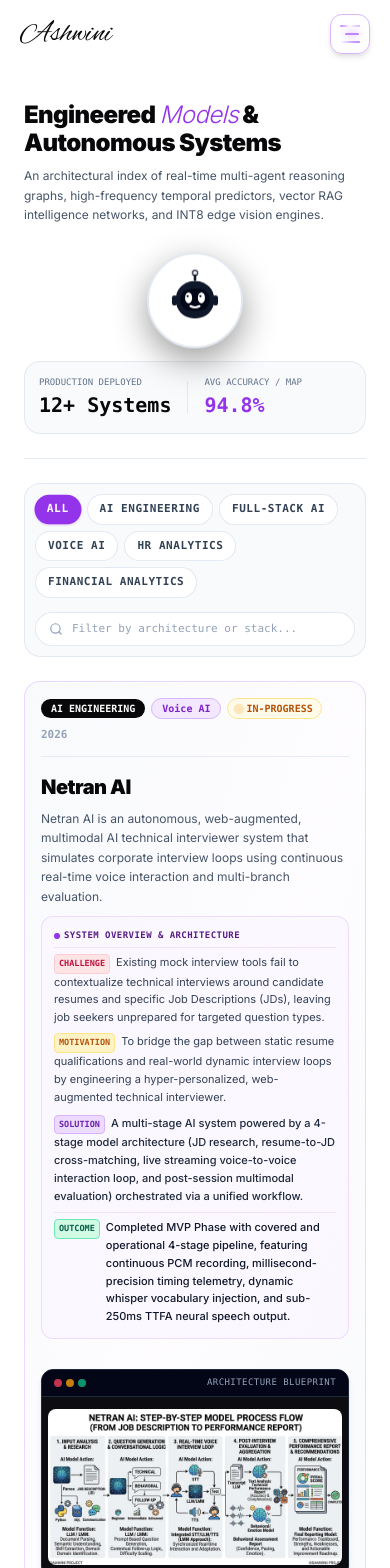
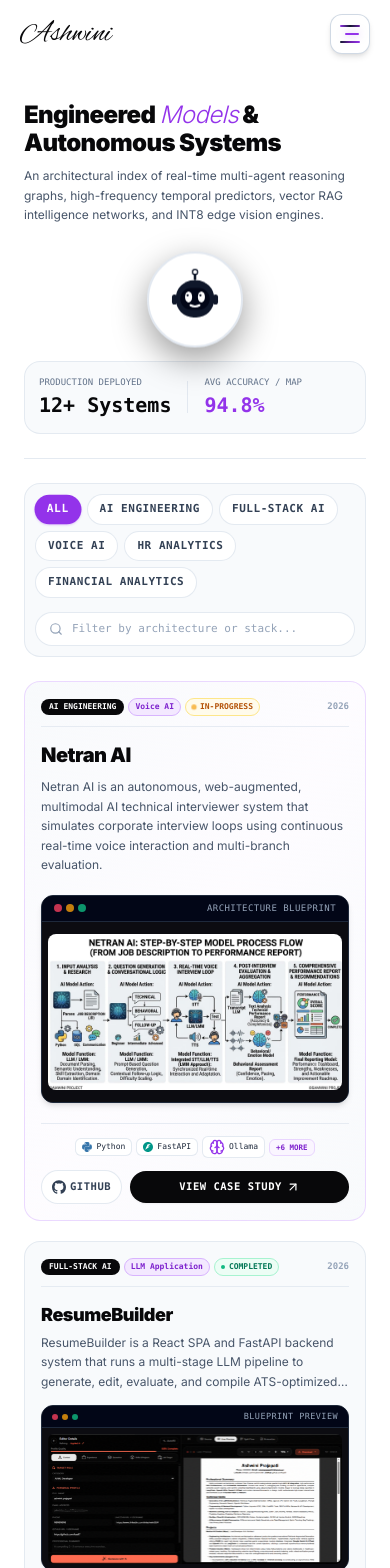
Before and after one commit to kaali7/Portfolio, a Next.js app: page /work in a window 390 px wide. Shown: the top 1568 px of the page. Built offline with nearby package versions, Linux system fonts and the light colour scheme.

Commit message:
feat: optimize mobile responsiveness for work catalog, about milestones, and navbar overlay

```diff
--- a/app/work/page.tsx
+++ b/app/work/page.tsx
@@ -199,36 +199,36 @@ export default function WorkPage() {
                     } border hover:border-purple-500 hover:bg-white rounded-2xl sm:rounded-3xl p-4 sm:p-5 lg:p-6 flex flex-col justify-between shadow-xs hover:shadow-lg transition-all duration-300 group relative text-[#08080A]`}
                   >
                     <div>
-                      {/* Top Header info & Micro-Telemetry Badges */}
-                      <div className="flex flex-wrap items-center justify-between gap-2 pb-3 border-b border-slate-200/80 mb-4">
-                        <div className="flex flex-wrap items-center gap-1.5">
-                          <span className="text-[10px] font-mono font-bold text-white bg-[#08080A] px-2.5 py-0.5 rounded-full uppercase shadow-xs">
+                      {/* Top Header info & Micro-Telemetry Badges - Single Line on Mobile */}
+                      <div className="flex items-center justify-between gap-1 sm:gap-2 pb-2.5 sm:pb-3 border-b border-slate-200/80 mb-3.5 sm:mb-4 overflow-hidden">
+                        <div className="flex items-center gap-1 sm:gap-1.5 flex-nowrap min-w-0">
+                          <span className="text-[8px] sm:text-[10px] font-mono font-bold text-white bg-[#08080A] px-2 sm:px-2.5 py-0.5 rounded-full uppercase shadow-xs whitespace-nowrap flex-shrink-0">
                             {project.category}
                           </span>
                           {project.subcategory && (
-                            <span className="text-[10px] font-mono font-bold px-2.5 py-0.5 rounded-full text-purple-700 bg-purple-100 border border-purple-300">
+                            <span className="text-[8px] sm:text-[10px] font-mono font-bold px-1.5 sm:px-2.5 py-0.5 rounded-full text-purple-700 bg-purple-100 border border-purple-300 whitespace-nowrap flex-shrink-0">
                               {project.subcategory}
                             </span>
                           )}
                           {project.type && (
-                            <span className="text-[10px] font-mono font-medium px-2 py-0.5 rounded-full text-slate-600 bg-slate-100 border border-slate-200/90 hidden sm:inline-block">
+                            <span className="text-[8px] sm:text-[10px] font-mono font-medium px-1.5 sm:px-2 py-0.5 rounded-full text-slate-600 bg-slate-100 border border-slate-200/90 hidden sm:inline-block whitespace-nowrap flex-shrink-0">
                               {project.type}
                             </span>
                           )}
                           {project.status && (
-                            <span className={`text-[10px] font-mono font-bold px-2 py-0.5 rounded-full inline-flex items-center gap-1 ${
+                            <span className={`text-[8px] sm:text-[10px] font-mono font-bold px-1.5 sm:px-2 py-0.5 rounded-full inline-flex items-center gap-1 whitespace-nowrap flex-shrink-0 ${
                               project.status === "completed"
                                 ? "bg-emerald-50 text-emerald-700 border border-emerald-200"
                                 : "bg-amber-50 text-amber-700 border border-amber-200"
                             }`}>
-                              <span className={`w-1.5 h-1.5 rounded-full ${project.status === "completed" ? "bg-emerald-500 animate-pulse" : "bg-amber-500 animate-ping"}`} />
+                              <span className={`w-1 sm:w-1.5 h-1 sm:h-1.5 rounded-full ${project.status === "completed" ? "bg-emerald-500 animate-pulse" : "bg-amber-500 animate-ping"}`} />
                               <span className="uppercase">{project.status}</span>
                             </span>
                           )}
                         </div>
 
                         {project.year && (
-                          <span className="text-[11px] font-mono font-bold text-slate-400">
+                          <span className="text-[9px] sm:text-[11px] font-mono font-bold text-slate-400 whitespace-nowrap flex-shrink-0 ml-auto pl-1">
                             {project.year}
                           </span>
                         )}
@@ -246,9 +246,9 @@ export default function WorkPage() {
                               {project.card?.shortDescription}
                             </p>
 
-                            {/* System Overview Section - Exclusively for Netran AI Flagship Project */}
+                            {/* System Overview Section - Exclusively for Netran AI Flagship Project (Hidden on mobile phones) */}
                             {project.id === "netran-ai" && project.overview && (
-                              <div className="bg-purple-50/60 border border-purple-200/80 rounded-xl p-3 my-2.5 space-y-1.5 shadow-2xs">
+                              <div className="hidden lg:block bg-purple-50/60 border border-purple-200/80 rounded-xl p-3 my-2.5 space-y-1.5 shadow-2xs">
                                 <div className="flex items-center justify-between border-b border-purple-200/60 pb-1">
                                   <span className="text-[9px] font-mono font-bold uppercase tracking-wider text-purple-900 flex items-center gap-1">
                                     <span className="w-1.5 h-1.5 rounded-full bg-purple-600" />
@@ -364,8 +364,10 @@ export default function WorkPage() {
                     </div>
 
                     {/* Footer Tech Stack Chips & Action Links */}
-                    <div className="pt-3.5 border-t border-slate-200/80 flex flex-col sm:flex-row items-start sm:items-center justify-between gap-3 mt-1">
-                      <div className="flex flex-wrap gap-1 max-w-full">
+                    <div className="pt-3 sm:pt-3.5 border-t border-slate-200/80 flex flex-col sm:flex-row items-center sm:items-center justify-between gap-3 sm:gap-3 mt-1">
+                      <div className="w-full sm:w-auto flex justify-center sm:justify-start">
+                        {/* Desktop view (all tags) */}
+                        <div className="hidden sm:flex flex-wrap gap-1 max-w-full">
                           {(project.card?.tags || []).map((tag, tIdx) => (
                             <span
                               key={tIdx}
@@ -377,15 +379,34 @@ export default function WorkPage() {
                           ))}
                         </div>
 
+                        {/* Mobile view (top 3 tags + '+X MORE') */}
+                        <div className="flex sm:hidden flex-wrap gap-1 max-w-full items-center justify-center">
+                          {(project.card?.tags || []).slice(0, 3).map((tag, tIdx) => (
+                            <span
+                              key={tIdx}
+                              className="inline-flex items-center gap-1 text-[8px] font-mono text-slate-800 bg-white border border-slate-200/90 px-1.5 py-0.5 rounded-md font-medium shadow-2xs"
+                            >
+                              <TechIcon name={tag} className="w-2.5 h-2.5 flex-shrink-0 text-purple-600" />
+                              <span>{tag}</span>
+                            </span>
+                          ))}
+                          {(project.card?.tags || []).length > 3 && (
+                            <span className="inline-flex items-center text-[7.5px] font-mono font-bold text-purple-700 bg-purple-50 border border-purple-200 px-1.5 py-0.5 rounded-md">
+                              +{(project.card?.tags || []).length - 3} MORE
+                            </span>
+                          )}
+                        </div>
+                      </div>
+
                       {isFeatured ? (
-                        /* Horizontal action button layout for Featured / Netran AI card */
-                        <div className="flex items-center gap-2 flex-shrink-0 self-end sm:self-auto">
+                        /* Horizontal action button layout for Featured / Netran AI card (Centered on Mobile) */
+                        <div className="flex items-center justify-center sm:justify-start gap-2 flex-shrink-0 w-full sm:w-auto">
                           {cleanGithubUrl && (
                             <a
                               href={cleanGithubUrl}
                               target="_blank"
                               rel="noreferrer"
-                              className="px-3.5 py-2 bg-white hover:bg-[#08080A] text-slate-700 hover:text-white border border-slate-200/90 rounded-full text-xs font-mono font-bold tracking-wider transition-all duration-200 flex items-center gap-1.5 shadow-2xs group/gh cursor-pointer"
+                              className="px-2.5 py-2 sm:px-3.5 sm:py-2 bg-white hover:bg-[#08080A] text-slate-700 hover:text-white border border-slate-200/90 rounded-full text-[10.5px] sm:text-xs font-mono font-bold tracking-wider transition-all duration-200 flex items-center justify-center gap-1 sm:gap-1.5 shadow-2xs group/gh cursor-pointer whitespace-nowrap flex-initial sm:flex-initial"
                               title={`View ${project.title} on GitHub`}
                             >
                               <TechIcon name="GitHub" color="currentColor" className="w-3.5 h-3.5 flex-shrink-0 transition-transform group-hover/gh:scale-110" />
@@ -395,35 +416,35 @@ export default function WorkPage() {
 
                           <Link
                             href={`/work/${project.id}`}
-                            className="px-4 py-2 bg-[#08080A] text-white hover:bg-purple-600 rounded-full text-xs font-mono font-bold tracking-wider transition-all duration-200 flex items-center gap-1.5 shadow-sm group/btn"
+                            className="px-3 py-2 sm:px-4 sm:py-2 bg-[#08080A] text-white hover:bg-purple-600 rounded-full text-[10.5px] sm:text-xs font-mono font-bold tracking-wider transition-all duration-200 flex items-center justify-center gap-1 sm:gap-1.5 shadow-sm group/btn whitespace-nowrap flex-1 sm:flex-initial text-center"
                           >
                             <span>VIEW CASE STUDY</span>
                             <ArrowUpRight className="w-3.5 h-3.5 transition-transform group-hover/btn:translate-x-0.5 group-hover/btn:-translate-y-0.5" />
                           </Link>
                         </div>
                       ) : (
-                        /* Stacked vertical action button layout for standard cards */
-                        <div className="flex flex-col items-stretch sm:items-center gap-1.5 flex-shrink-0 self-end sm:self-auto min-w-[145px]">
-                          <Link
-                            href={`/work/${project.id}`}
-                            className="w-full px-4 py-2 bg-[#08080A] text-white hover:bg-purple-600 rounded-full text-xs font-mono font-bold tracking-wider transition-all duration-200 flex items-center justify-center gap-1.5 shadow-sm group/btn text-center"
-                          >
-                            <span>VIEW CASE STUDY</span>
-                            <ArrowUpRight className="w-3.5 h-3.5 transition-transform group-hover/btn:translate-x-0.5 group-hover/btn:-translate-y-0.5" />
-                          </Link>
-
+                        /* Standard cards: Horizontal side-by-side on mobile, stacked vertical on desktop */
+                        <div className="flex flex-row sm:flex-col items-center sm:items-stretch justify-center gap-2 sm:gap-1.5 flex-shrink-0 w-full sm:w-auto sm:min-w-[145px]">
                           {cleanGithubUrl && (
                             <a
                               href={cleanGithubUrl}
                               target="_blank"
                               rel="noreferrer"
-                              className="w-full px-3.5 py-1.5 bg-white hover:bg-[#08080A] text-slate-700 hover:text-white border border-slate-200/90 rounded-full text-xs font-mono font-bold tracking-wider transition-all duration-200 flex items-center justify-center gap-1.5 shadow-2xs group/gh cursor-pointer text-center"
+                              className="px-2.5 py-2 sm:px-3.5 sm:py-1.5 bg-white hover:bg-[#08080A] text-slate-700 hover:text-white border border-slate-200/90 rounded-full text-[10.5px] sm:text-xs font-mono font-bold tracking-wider transition-all duration-200 flex items-center justify-center gap-1 sm:gap-1.5 shadow-2xs group/gh cursor-pointer text-center whitespace-nowrap flex-initial sm:w-full"
                               title={`View ${project.title} on GitHub`}
                             >
                               <TechIcon name="GitHub" color="currentColor" className="w-3.5 h-3.5 flex-shrink-0 transition-transform group-hover/gh:scale-110" />
                               <span>GITHUB</span>
                             </a>
                           )}
+
+                          <Link
+                            href={`/work/${project.id}`}
+                            className="px-3 py-2 sm:px-4 sm:py-2 bg-[#08080A] text-white hover:bg-purple-600 rounded-full text-[10.5px] sm:text-xs font-mono font-bold tracking-wider transition-all duration-200 flex items-center justify-center gap-1 sm:gap-1.5 shadow-sm group/btn text-center whitespace-nowrap flex-1 sm:flex-initial sm:w-full"
+                          >
+                            <span>VIEW CASE STUDY</span>
+                            <ArrowUpRight className="w-3.5 h-3.5 transition-transform group-hover/btn:translate-x-0.5 group-hover/btn:-translate-y-0.5" />
+                          </Link>
                         </div>
                       )}
                     </div>
--- a/components/Navbar.tsx
+++ b/components/Navbar.tsx
@@ -68,7 +68,7 @@ export function Navbar({ variant = "light", currentRoute }: NavbarProps) {
       onMouseMove={handleMouseMove}
       onMouseEnter={handleMouseEnter}
       onMouseLeave={handleMouseLeave}
-      className={`sticky top-0 z-40 transition-colors duration-200 overflow-visible md:overflow-hidden border-b border-transparent ${
+      className={`sticky top-0 ${mobileMenuOpen ? "z-[999]" : "z-40"} transition-colors duration-200 overflow-visible border-b border-transparent ${
         isDark
           ? "bg-transparent backdrop-blur-md"
           : "bg-white/90 backdrop-blur-xl"
@@ -157,8 +157,8 @@ export function Navbar({ variant = "light", currentRoute }: NavbarProps) {
             onClick={() => setMobileMenuOpen(!mobileMenuOpen)}
             className={`md:hidden relative w-10 h-10 rounded-xl flex flex-col items-center justify-center gap-1.5 focus:outline-none transition-all duration-300 overflow-hidden cursor-pointer group shadow-lg ${
               isDark
-                ? "bg-[#0B0C10]/90 border border-purple-500/30 hover:border-purple-400/70 text-white shadow-[0_4px_15px_rgba(0,0,0,0.8)] hover:shadow-[0_0_20px_rgba(168,85,247,0.4)]"
-                : "bg-white/90 border border-purple-300 text-slate-900 shadow-md hover:border-purple-500"
+                ? "bg-[#0B0C10]/95 border border-purple-500/30 hover:border-purple-400/70 text-white shadow-[0_4px_15px_rgba(0,0,0,0.8)] hover:shadow-[0_0_20px_rgba(168,85,247,0.4)]"
+                : "bg-white border border-slate-300/90 text-slate-900 shadow-md hover:border-purple-500 hover:shadow-[0_0_15px_rgba(147,51,234,0.25)]"
             }`}
             aria-label="Toggle navigation menu"
           >
@@ -169,38 +169,64 @@ export function Navbar({ variant = "light", currentRoute }: NavbarProps) {
             <motion.span
               animate={mobileMenuOpen ? { rotate: 45, y: 8, width: 20 } : { rotate: 0, y: 0, width: 20 }}
               transition={{ duration: 0.25, ease: [0.23, 1, 0.32, 1] }}
-              className="h-[2px] rounded-full bg-gradient-to-r from-purple-400 via-white to-purple-300 origin-center"
+              className={`h-[2px] rounded-full origin-center ${
+                isDark
+                  ? "bg-gradient-to-r from-purple-400 via-white to-purple-300"
+                  : "bg-gradient-to-r from-purple-600 via-slate-900 to-purple-800"
+              }`}
             />
 
             {/* Line 2 (Middle with Asymmetrical Tech Stagger) */}
             <motion.span
               animate={mobileMenuOpen ? { opacity: 0, x: -12, scale: 0 } : { opacity: 1, x: 0, scale: 1, width: 14 }}
               transition={{ duration: 0.2, ease: [0.23, 1, 0.32, 1] }}
-              className="h-[2px] rounded-full bg-purple-400 self-end mr-2.5 origin-center shadow-[0_0_8px_rgba(168,85,247,0.8)]"
+              className={`h-[2px] rounded-full self-end mr-2.5 origin-center ${
+                isDark
+                  ? "bg-purple-400 shadow-[0_0_8px_rgba(168,85,247,0.8)]"
+                  : "bg-purple-600 shadow-[0_0_8px_rgba(147,51,234,0.5)]"
+              }`}
             />
 
             {/* Line 3 (Bottom) */}
             <motion.span
               animate={mobileMenuOpen ? { rotate: -45, y: -8, width: 20 } : { rotate: 0, y: 0, width: 20 }}
               transition={{ duration: 0.25, ease: [0.23, 1, 0.32, 1] }}
-              className="h-[2px] rounded-full bg-gradient-to-r from-white via-purple-300 to-purple-400 origin-center"
+              className={`h-[2px] rounded-full origin-center ${
+                isDark
+                  ? "bg-gradient-to-r from-white via-purple-300 to-purple-400"
+                  : "bg-gradient-to-r from-slate-900 via-purple-800 to-purple-600"
+              }`}
             />
           </motion.button>
         </div>
       </div>
 
-      {/* Mobile Dropdown Menu */}
+      {/* Dimmed Backdrop Layer for Mobile Menu */}
       <AnimatePresence>
         {mobileMenuOpen && (
           <motion.div
-            initial={{ opacity: 0, height: 0 }}
-            animate={{ opacity: 1, height: "auto" }}
-            exit={{ opacity: 0, height: 0 }}
-            transition={{ duration: 0.25, ease: "easeInOut" }}
-            className={`absolute top-full left-4 right-4 rounded-2xl px-6 py-6 md:hidden flex flex-col gap-4 shadow-2xl z-50 mt-2 border ${
+            initial={{ opacity: 0 }}
+            animate={{ opacity: 1 }}
+            exit={{ opacity: 0 }}
+            transition={{ duration: 0.2 }}
+            onClick={() => setMobileMenuOpen(false)}
+            className="fixed inset-0 bg-black/40 backdrop-blur-xs z-[990] md:hidden"
+          />
+        )}
+      </AnimatePresence>
+
+      {/* Mobile Dropdown Menu (100% Opaque, z-[999]) */}
+      <AnimatePresence>
+        {mobileMenuOpen && (
+          <motion.div
+            initial={{ opacity: 0, y: -8, scale: 0.98 }}
+            animate={{ opacity: 1, y: 0, scale: 1 }}
+            exit={{ opacity: 0, y: -8, scale: 0.98 }}
+            transition={{ duration: 0.25, ease: [0.16, 1, 0.3, 1] }}
+            className={`absolute top-full left-4 right-4 rounded-2xl px-5 py-5 md:hidden flex flex-col gap-3.5 z-[999] mt-2 border ${
               isDark
-                ? "bg-[#08080A]/95 backdrop-blur-xl border-white/15 text-white"
-                : "bg-white/95 backdrop-blur-xl border-slate-200 text-[#08080A]"
+                ? "bg-[#08080A] border-white/20 text-white shadow-[0_25px_80px_rgba(0,0,0,0.95)]"
+                : "bg-white border-slate-200 text-[#08080A] shadow-[0_25px_70px_rgba(0,0,0,0.25)]"
             }`}
           >
             {navLinks.map((link) => {
@@ -210,17 +236,18 @@ export function Navbar({ variant = "light", currentRoute }: NavbarProps) {
                   key={link.label}
                   href={link.href}
                   onClick={() => setMobileMenuOpen(false)}
-                  className={`font-mono text-lg font-black tracking-widest py-2 transition-colors flex items-center justify-between ${
+                  className={`font-mono text-base font-bold tracking-widest py-2 px-3 rounded-xl transition-all flex items-center justify-between ${
                     isActive
                       ? isDark
-                        ? "text-purple-400"
-                        : "text-purple-600"
+                        ? "text-purple-400 bg-purple-500/10"
+                        : "text-purple-600 bg-purple-50"
                       : isDark
-                      ? "text-white/90 hover:text-purple-400"
-                      : "text-slate-700 hover:text-purple-600"
+                      ? "text-white/90 hover:text-purple-400 hover:bg-white/5"
+                      : "text-slate-700 hover:text-purple-600 hover:bg-slate-100"
                   }`}
                 >
                   <span>{link.label}</span>
+                  {isActive && <span className="w-1.5 h-1.5 rounded-full bg-purple-500" />}
                 </Link>
               );
             })}
@@ -228,9 +255,9 @@ export function Navbar({ variant = "light", currentRoute }: NavbarProps) {
             <Link
               href="/#contact"
               onClick={() => setMobileMenuOpen(false)}
-              className={`mt-2 text-center py-3.5 rounded-full text-xs font-mono font-black tracking-wider transition-all duration-300 flex items-center justify-center gap-2 group/mbtn ${
+              className={`mt-1 text-center py-3 rounded-full text-xs font-mono font-bold tracking-wider transition-all duration-300 flex items-center justify-center gap-2 shadow-md group/mbtn ${
                 isDark
-                  ? "bg-white text-[#08080A] hover:bg-purple-600 hover:text-white"
+                  ? "bg-purple-600 text-white hover:bg-purple-500"
                   : "bg-[#08080A] text-white hover:bg-purple-600"
               }`}
             >
```
Also changed, not shown: app/about/page.tsx (+19 -14 lines), doc/current.md (+3 -3 lines). Lines whose indentation alone changed are shown as unchanged.
